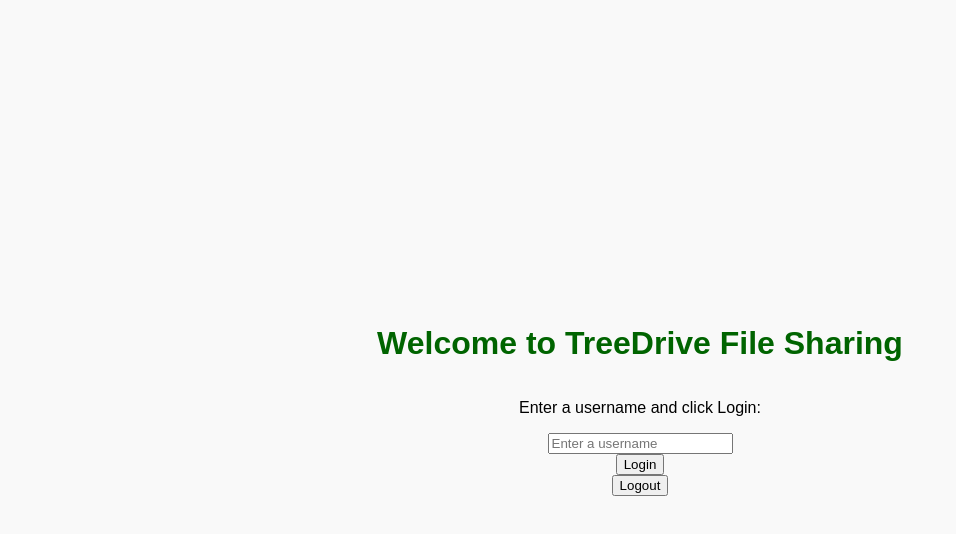
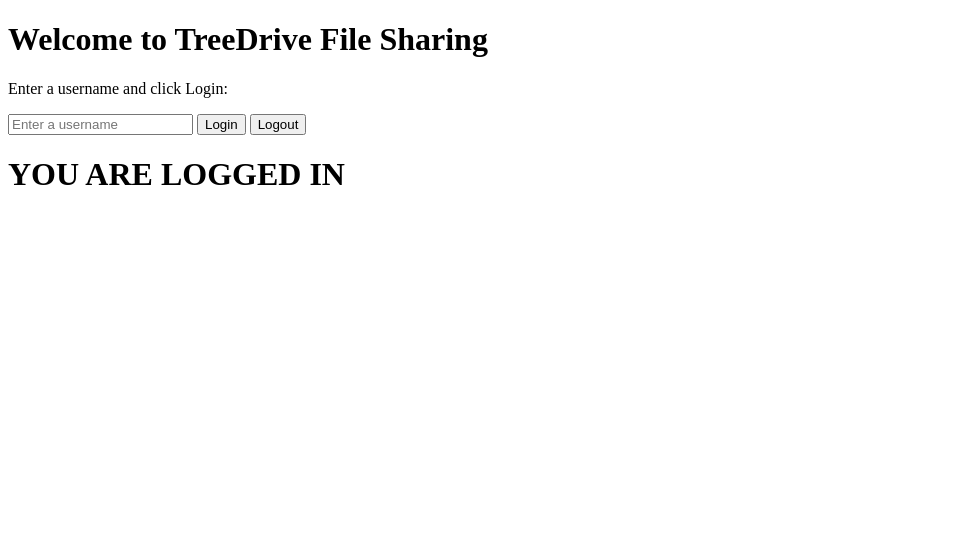
Before and after one commit to SpellitOut/distributed, a plain HTML site: page index.html in a window 1280 px wide. Both pictures are taken after a click on the button "Login". Shown: the whole page, without its empty margins (0-956 px from the left). Drawn offline with Linux system fonts and the light colour scheme; no server answers.

Commit message:
fix: separated divs in index.html to reflect logged-in status

```diff
--- a/index.html
+++ b/index.html
@@ -1,16 +1,26 @@
 <!DOCTYPE html>
 <html>
+
 <head>
     <title>My File Web Client</title>
     <meta charset="utf-8">
     <link rel="stylesheet" href="style.css">
 </head>
+
 <body>
+    <div id="logged_out">
         <h1>Welcome to TreeDrive File Sharing</h1>
         <p>Enter a username and click Login:</p>
         <input type="text" id="username" placeholder="Enter a username">
         <button onclick="login()">Login</button>
         <button onclick="logout()">Logout</button>
+    </div>
+
+    <div id="logged_in">
+        <h1>YOU ARE LOGGED IN</h1>
+    </div>
+
     <script src="script.js"></script>
 </body>
+
 </html>
--- a/script.js
+++ b/script.js
@@ -1,7 +1,11 @@
 function login() {
+    /*
+    login() attempts to login a user by sending an HTTP request to the webserver
+    */
     const xhr = new XMLHttpRequest();
     const username = document.getElementById("username").value;
     xhr.open("POST", "/api/login", true);
+    xhr.withCredentials = true
     xhr.setRequestHeader("Content-Type", "text/plain");
     xhr.onreadystatechange = function () {
         if (xhr.readyState === XMLHttpRequest.DONE) {
@@ -16,8 +20,12 @@ function login() {
 }
 
 function logout() {
+    /*
+    logout() logs out a user by sending an HTTP request to the webserver
+    */
     const xhr = new XMLHttpRequest();
     xhr.open("DELETE", "/api/login", true);
+    xhr.withCredentials = true
     xhr.onreadystatechange = function () {
         if (xhr.readyState === XMLHttpRequest.DONE) {
                 alert(xhr.responseText);
--- a/style.css
+++ b/style.css
@@ -1,14 +1,16 @@
+
+/*
 body {
     display: flex;
     flex-direction: column;
     align-items: center;
     justify-content: center;
-    min-height: 100vh; /* Full viewport height */
+    min-height: 100vh;
     margin: 0;
     font-family: sans-serif;
-    background-color: #f9f9f9; /* Optional: light background */
 }
 
 h1 {
     color: darkgreen;
 }
+*/
```
Lines whose indentation alone changed are shown as unchanged.
